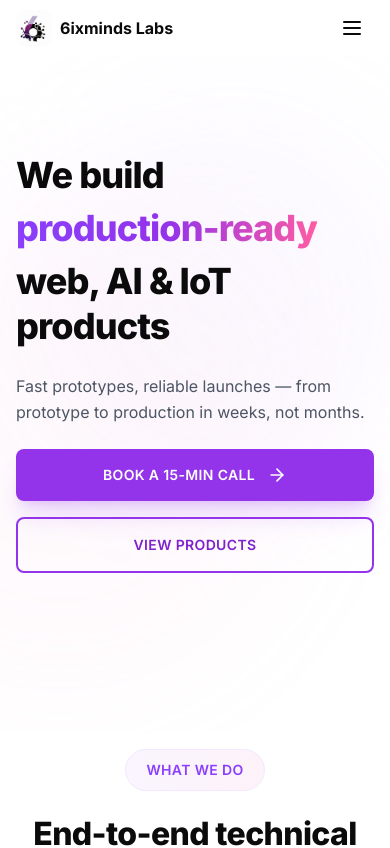
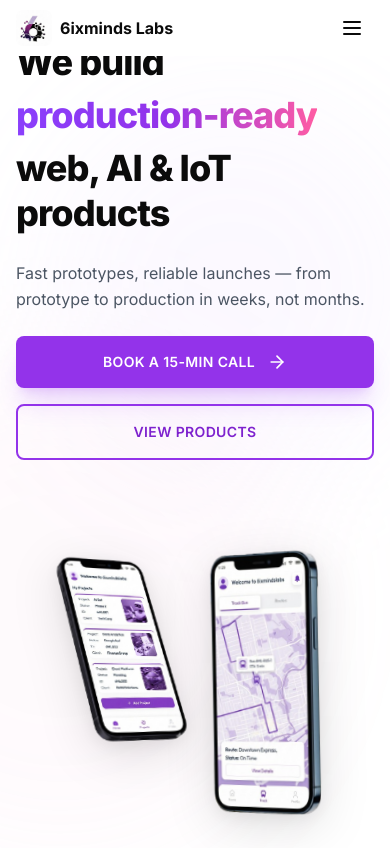
Before and after one commit to Dhinesh71/6ixmindslabs, a React (Vite) app: page / in a window 390 px wide. Shown: the top 848 px of the page. Built offline with nearby package versions, Linux system fonts and the light colour scheme.

Commit message:
Added HeroPhones.jsx

```diff
--- /dev/null
+++ b/src/components/HeroPhones.css
@@ -0,0 +1,107 @@
+.hero-phones-container {
+  width: 100%;
+  height: 100%;
+  display: flex;
+  align-items: center;
+  justify-content: center;
+  perspective: 1400px;
+  position: relative;
+  min-height: 400px;
+}
+
+.phones-wrapper {
+  display: flex;
+  align-items: center;
+  justify-content: center;
+  gap: clamp(1.5rem, 4vw, 3rem);
+  transform-style: preserve-3d;
+  width: 100%;
+  max-width: 900px;
+  padding: 2rem 1rem;
+}
+
+.phone-mockup {
+  flex-shrink: 0;
+  transform-style: preserve-3d;
+  will-change: transform;
+  filter: drop-shadow(0 20px 40px rgba(0, 0, 0, 0.15))
+          drop-shadow(0 8px 16px rgba(0, 0, 0, 0.08));
+  transition: filter 0.3s ease;
+}
+
+.phone-mockup:hover {
+  filter: drop-shadow(0 25px 50px rgba(0, 0, 0, 0.2))
+          drop-shadow(0 12px 20px rgba(0, 0, 0, 0.12));
+}
+
+.phone-left {
+  transform: rotateY(20deg) rotateX(6deg);
+}
+
+.phone-right {
+  transform: rotateY(-20deg) rotateX(6deg);
+}
+
+.phone-image {
+  width: clamp(160px, 25vw, 280px);
+  height: auto;
+  display: block;
+  object-fit: contain;
+  border-radius: 8px;
+}
+
+@media (prefers-reduced-motion: reduce) {
+  .phone-mockup {
+    animation: none;
+    transform: none;
+    filter: drop-shadow(0 10px 20px rgba(0, 0, 0, 0.1));
+  }
+
+  .phones-wrapper {
+    perspective: none;
+  }
+
+  .hero-phones-container {
+    perspective: none;
+  }
+}
+
+@media (max-width: 768px) {
+  .phones-wrapper {
+    gap: clamp(1rem, 3vw, 2rem);
+    padding: 1.5rem 0.5rem;
+  }
+
+  .phone-image {
+    width: clamp(140px, 30vw, 200px);
+  }
+
+  .phone-mockup {
+    filter: drop-shadow(0 12px 24px rgba(0, 0, 0, 0.12))
+            drop-shadow(0 4px 8px rgba(0, 0, 0, 0.06));
+  }
+}
+
+@media (max-width: 480px) {
+  .phones-wrapper {
+    gap: clamp(0.75rem, 2vw, 1.5rem);
+  }
+
+  .phone-image {
+    width: clamp(120px, 35vw, 160px);
+  }
+
+  .hero-phones-container {
+    min-height: 320px;
+  }
+}
+
+@media (min-width: 1440px) {
+  .phone-image {
+    width: clamp(240px, 20vw, 320px);
+  }
+
+  .phones-wrapper {
+    max-width: 1100px;
+  }
+}
--- /dev/null
+++ b/src/components/HeroPhones.jsx
@@ -0,0 +1,60 @@
+import { motion, useReducedMotion } from 'framer-motion';
+import './HeroPhones.css';
+
+export default function HeroPhones() {
+  const shouldReduceMotion = useReducedMotion();
+
+  const leftPhoneVariants = {
+    animate: {
+      y: shouldReduceMotion ? 0 : [0, -22, 0],
+      rotateZ: shouldReduceMotion ? 0 : [0, 1.2, 0],
+    },
+  };
+
+  const rightPhoneVariants = {
+    animate: {
+      y: shouldReduceMotion ? 0 : [0, 22, 0],
+      rotateZ: shouldReduceMotion ? 0 : [0, -1.2, 0],
+    },
+  };
+
+  const transitionConfig = {
+    duration: 4.2,
+    repeat: Infinity,
+    ease: 'easeInOut',
+  };
+
+  return (
+    <div className="hero-phones-container">
+      <div className="phones-wrapper">
+        <motion.div
+          className="phone-mockup phone-left"
+          variants={leftPhoneVariants}
+          animate="animate"
+          transition={transitionConfig}
+        >
+          <img
+            src="/phone-left.png"
+            alt="App interface left view"
+            className="phone-image"
+            loading="eager"
+          />
+        </motion.div>
+
+        <motion.div
+          className="phone-mockup phone-right"
+          variants={rightPhoneVariants}
+          animate="animate"
+          transition={transitionConfig}
+        >
+          <img
+            src="/phone-right.png"
+            alt="App interface right view"
+            className="phone-image"
+            loading="eager"
+          />
+        </motion.div>
+      </div>
+    </div>
+  );
+}
--- a/src/components/sections/HeroFinal.tsx
+++ b/src/components/sections/HeroFinal.tsx
@@ -2,6 +2,7 @@ import { ArrowRight } from 'lucide-react';
 import { motion, useReducedMotion } from 'framer-motion';
 import { CTAButton } from '../motion/CTAButton';
 import { Container } from '../layout/Container';
+import HeroPhones from '../HeroPhones';
 
 export function HeroFinal() {
   const shouldReduceMotion = useReducedMotion();
@@ -92,7 +93,14 @@ export function HeroFinal() {
             </motion.div>
           </motion.div>
 
-          {/* Phone mockups removed from hero section to disable mobile animation */}
+          <motion.div
+            className="flex items-center justify-center w-full h-full"
+            initial={shouldReduceMotion ? false : { opacity: 0, scale: 0.9 }}
+            animate={{ opacity: 1, scale: 1 }}
+            transition={{ duration: 0.7, delay: 0.4, ease: [0.22, 1, 0.36, 1] }}
+          >
+            <HeroPhones />
+          </motion.div>
         </div>
       </Container>
     </section>
```
